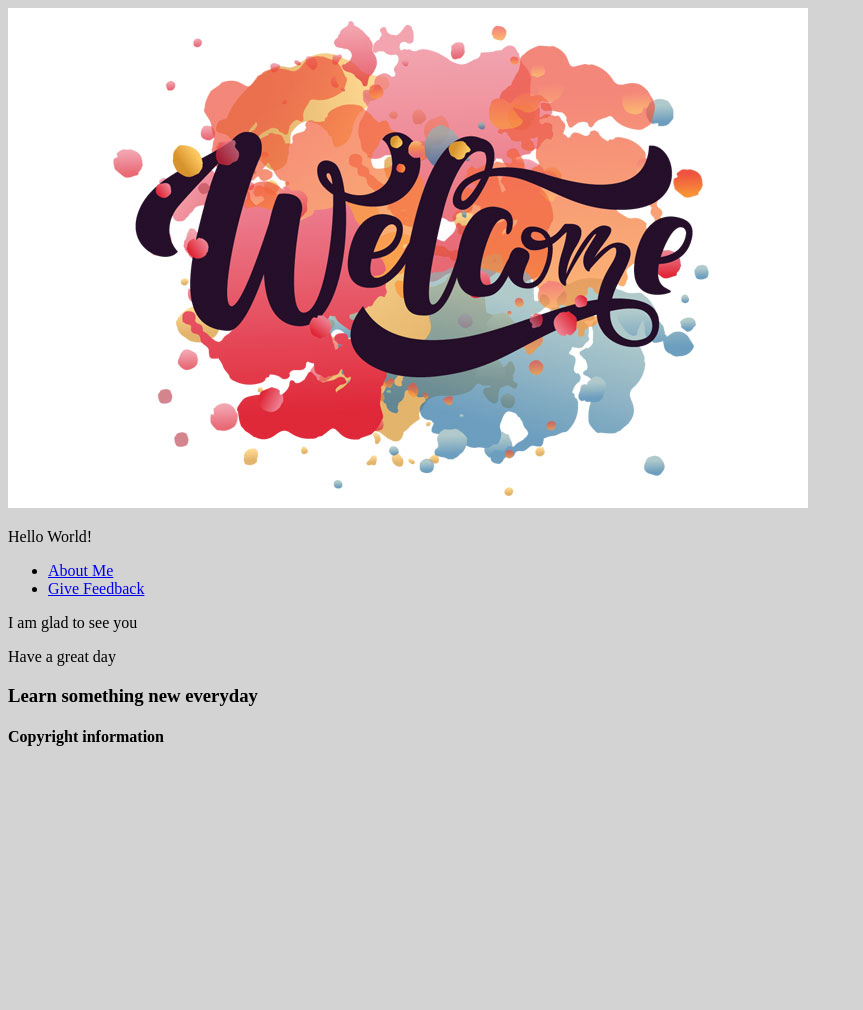
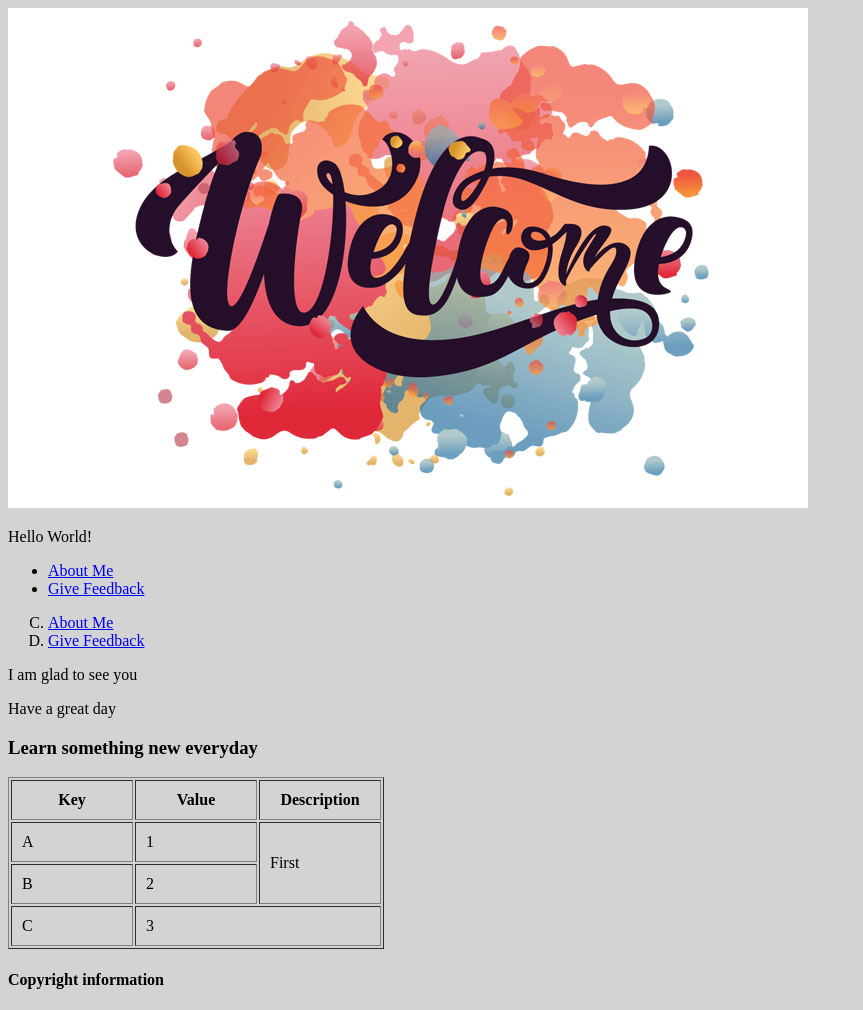
Before and after one commit to anuprshetty/Frontend-Development, a plain HTML site: page index.html in a window 1280 px wide. Shown: the whole page, without its empty margins (0-863 px from the left). Before the commit the page ends 800 px from the top, so only its background shows below. Drawn offline with Linux system fonts and the light colour scheme.

Commit message:
added table tag

```diff
--- a/index.html
+++ b/index.html
@@ -15,7 +15,7 @@
 <body>
     <div>
         <header>
-            <img src="images/welcome.jpg" />
+            <a href="index.html" target="_blank"><img src="images/welcome.jpg" /></a>
             <p>Hello World!</p>
         </header>
         <nav>
@@ -24,6 +24,10 @@
                 <li><a href="pages/feedback.html">Give Feedback</a></li>
             </ul>
         </nav>
+        <ol type="A" start="3">
+            <li><a href="pages/aboutme.html">About Me</a></li>
+            <li><a href="pages/feedback.html">Give Feedback</a></li>
+        </ol>
         <article>
             <p>I am glad to see you</p>
             <p>Have a great day</p>
@@ -31,6 +35,26 @@
                 <h3>Learn something new everyday</h3>
             </aside>
         </article>
+        <table border="1">
+            <tr>
+                <th>Key</th>
+                <th>Value</th>
+                <th>Description</th>
+            </tr>
+            <tr>
+                <td>A</td>
+                <td>1</td>
+                <td rowspan="2">First</td>
+            </tr>
+            <tr>
+                <td>B</td>
+                <td>2</td>
+            </tr>
+            <tr>
+                <td>C</td>
+                <td colspan="2">3</td>
+            </tr>
+        </table>
         <footer>
             <h4>Copyright information</h4>
         </footer>
--- a/styles/style.css
+++ b/styles/style.css
@@ -1,3 +1,8 @@
 body {
     background-color: lightgray;
 }
+
+th, td {
+    padding: 10px;
+    min-width: 100px;
+}
```
